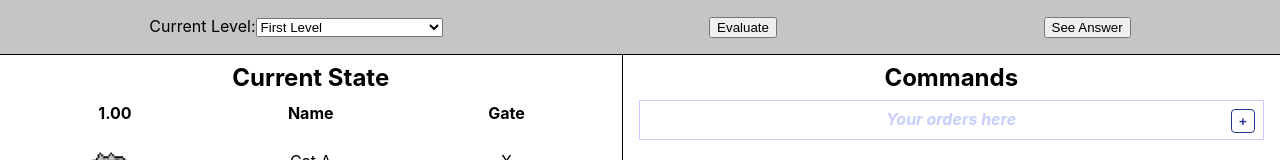
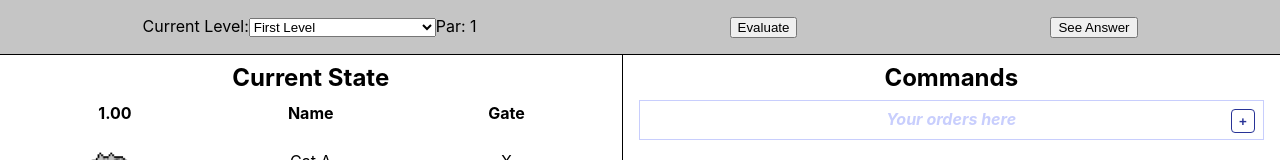
Before and after one commit to samarsha/superposition-tactics-web, a React (Create React App) app: page / in a window 1280 px wide. Shown: the top 160 px of the page. Built offline with nearby package versions, Linux system fonts and the light colour scheme.

Commit message:
Added Par display

```diff
--- a/src/TopBar.tsx
+++ b/src/TopBar.tsx
@@ -52,6 +52,7 @@ function TopBar({
         <select value={level.levelName} onChange={onLevelDropdown}>
           {levels.map(l => <option value={l.levelName}>{l.levelName}</option>)}
         </select>
+        Par: {level.referenceSolution.length}
       </div>
       <div>
         {midSection}
```
